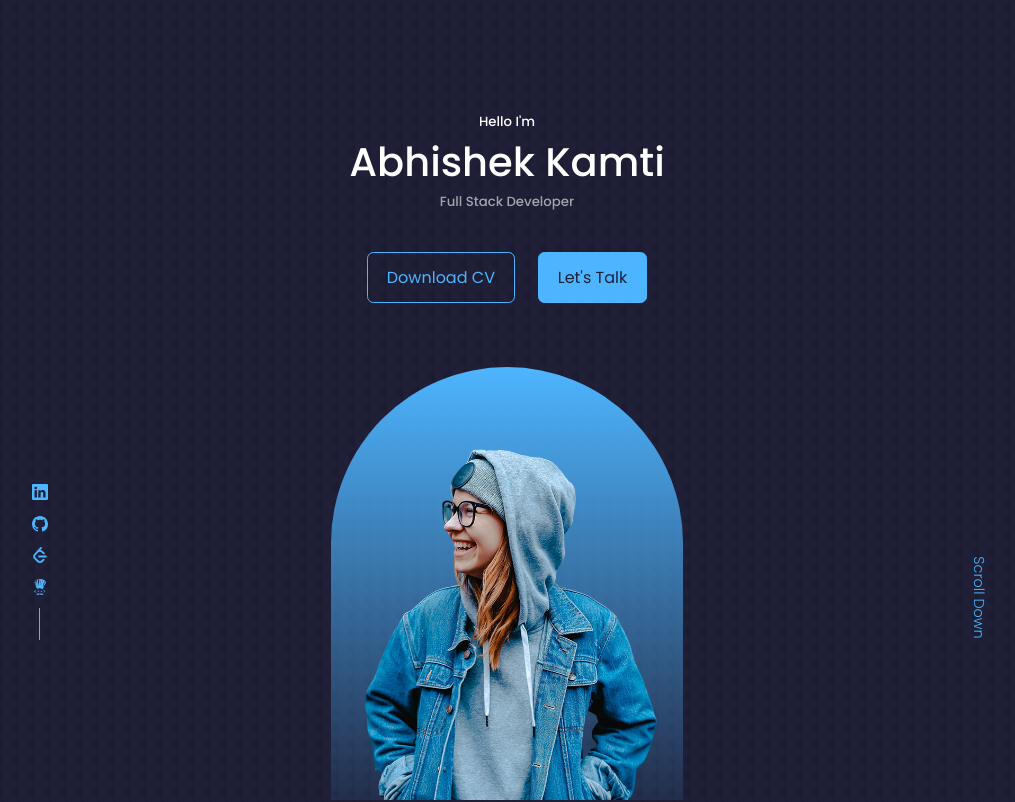
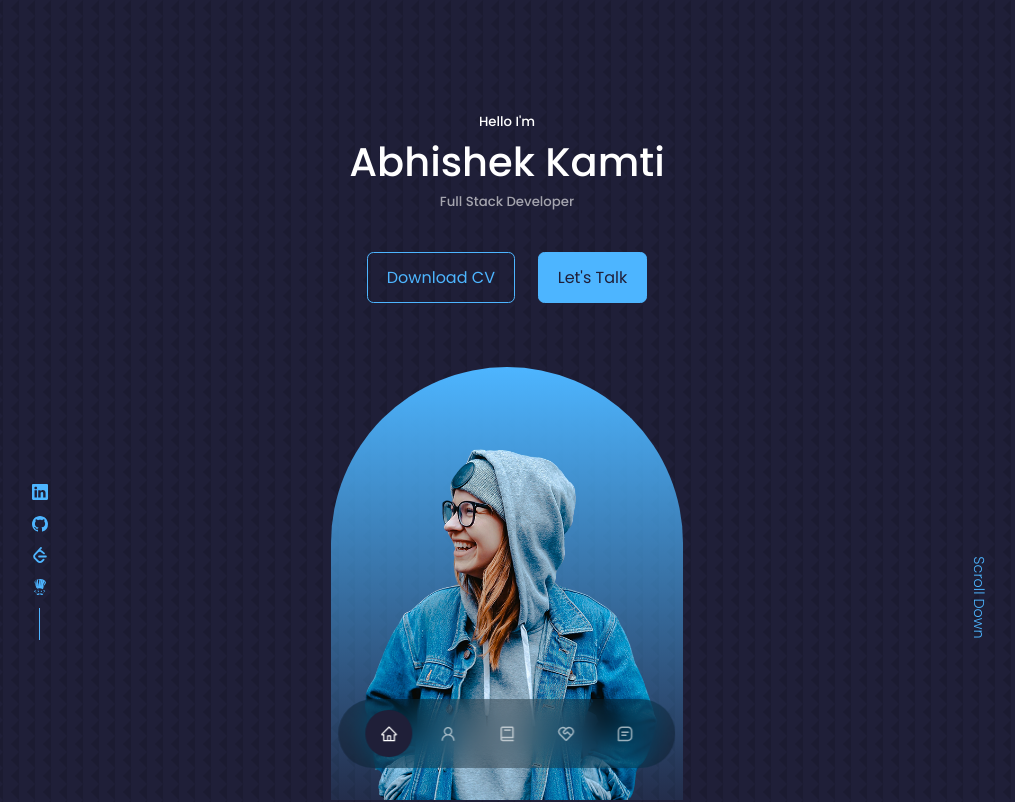
Before and after one commit to abhi763153/Portfolio, a React (Create React App) app: page / in a window 1280 px wide. Shown: the top 802 px of the page, without its empty margins (133-1148 px from the left). Built offline with nearby package versions, Linux system fonts and the light colour scheme.

Commit message:
added nav

```diff
--- a/src/Components/Nav/Nav.js
+++ b/src/Components/Nav/Nav.js
@@ -1,13 +1,25 @@
 import React from 'react';
 import './Nav.css';
-
-
+import{AiOutlineHome} from "react-icons/ai";
+import{AiOutlineUser} from "react-icons/ai";
+import{BiBook} from "react-icons/bi";
+import{RiServiceLine} from "react-icons/ri";
+import{BiMessageSquareDetail} from "react-icons/bi";
+import { useState } from 'react';
 
 
 function Nav() {
 
+  const [activeNav, setActiveNav] = useState("#");
+
   return (
-    <div>Nav</div>
+    <nav>
+      <a href="#" onClick={()=>{setActiveNav("#")}} className={ activeNav === "#" ? "active" : ""}><AiOutlineHome /></a>
+      <a href="#about" onClick={()=>{setActiveNav("#about")}} className={ activeNav === "#about" ? "active" : ""}><AiOutlineUser /></a>
+      <a href="#experience" onClick={()=>{setActiveNav("#experience")}} className={ activeNav === "#experience" ? "active" : ""}><BiBook /></a>
+      <a href="#services" onClick={()=>{setActiveNav("#services")}} className={ activeNav === "#services" ? "active" : ""}><RiServiceLine /></a>
+      <a href="#contact" onClick={()=>{setActiveNav("#contact")}} className={ activeNav === "#contact" ? "active" : ""}><BiMessageSquareDetail /></a>
+    </nav>
   )
 }
 
```
